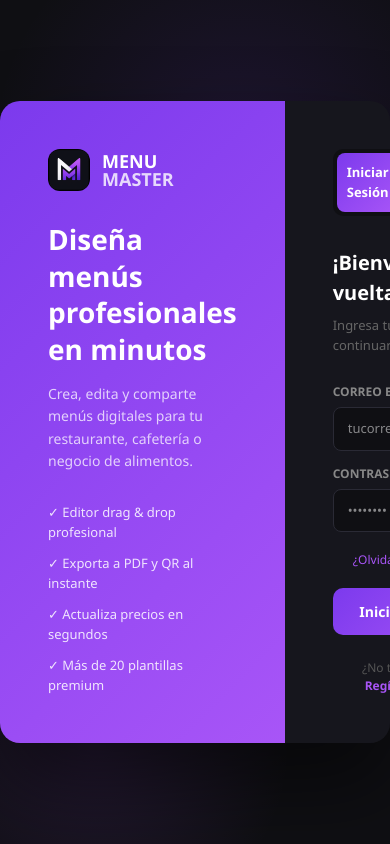
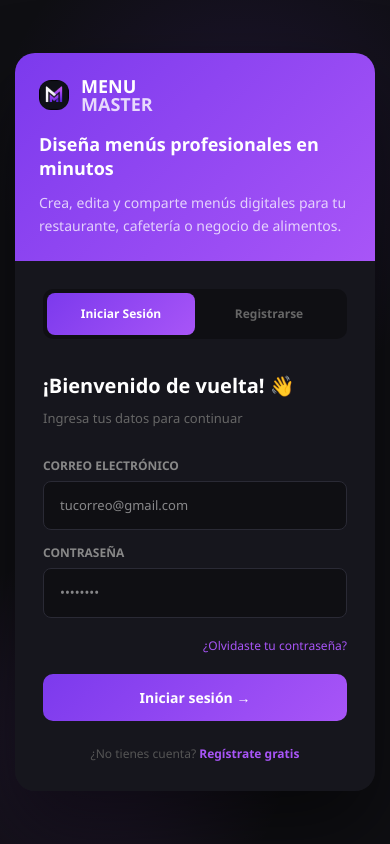
Before and after one commit to IRVINISAEL/EDITOR-MENU, a Next.js app in the folder menu-front/menus-app/: page /login in a window 390 px wide. Built offline with nearby package versions, Linux system fonts and the light colour scheme.

Commit message:
feat(login): agregar diseño responsive para dispositivos móviles

```diff
--- a/menu-front/menus-app/src/app/login/page.tsx
+++ b/menu-front/menus-app/src/app/login/page.tsx
@@ -9,6 +9,16 @@ export default function Login() {
   const [negocio, setNegocio] = useState("");
 
   const [mobile, setMobile] = useState(false);
+
+  useEffect(() => {
+    const resize = () => setMobile(window.innerWidth <= 768);
+
+    resize();
+
+    window.addEventListener("resize", resize);
+
+    return () => window.removeEventListener("resize", resize);
+}, []);
 
   const handleSubmit = async () => {
     const API = process.env.NEXT_PUBLIC_API_URL;
@@ -42,16 +52,6 @@ export default function Login() {
         alert(data.mensaje);
       }
     }
-    const [mobile, setMobile] = useState(false);
-
-    useEffect(() => {
-      const resize = () => setMobile(window.innerWidth <= 768);
-
-      resize();
-      window.addEventListener("resize", resize);
-
-      return () => window.removeEventListener("resize", resize);
-    }, []);
   };
 
   return (
@@ -80,7 +80,7 @@ export default function Login() {
           display: "flex",
           flexDirection: mobile ? "column" : "row",
           width: "100%",
-          maxWidth: mobile ? "100%" : 900,
+          maxWidth: mobile ? 420 : 900,
           minHeight: mobile ? "auto" : 560,
           borderRadius: 20,
           overflow: "hidden",
@@ -92,14 +92,19 @@ export default function Login() {
 
         {/* Panel izquierdo - decorativo */}
         <div style={{
-          flex: 1, background: "linear-gradient(135deg, #7c3aed, #a855f7)",
-          padding: mobile ? 28 : 48, display: "flex", flexDirection: "column",
-          justifyContent: mobile ? "center" : "space-between",
+          flex: mobile ? "none" : 1,
+          width: mobile ? "100%" : "auto",
+          background: "linear-gradient(135deg, #7c3aed, #a855f7)",
+          padding: mobile ? 24 : 48,
+          display: "flex",
+          flexDirection: "column",
+          justifyContent: mobile ? "flex-start" : "space-between",
+          gap: mobile ? 20 : 0,
         }}>
           {/* Logo */}
           <div style={{ display: "flex", alignItems: "center", gap: 12 }}>
-            <img src="/logo.png" alt="Menu Master" style={{ width: mobile ? 34 : 42,
-              height: mobile ? 34 : 42, borderRadius: 12 }} />
+            <img src="/logo.png" alt="Menu Master" style={{ width: mobile ? 30 : 42,
+            height: mobile ? 30 : 42, borderRadius: 12 }} />
             <div>
               <div style={{ color: "white", fontWeight: 800, fontSize: 18, lineHeight: 1 }}>MENU</div>
               <div style={{ color: "rgba(255,255,255,0.8)", fontWeight: 700, fontSize: 18, lineHeight: 1 }}>MASTER</div>
@@ -108,7 +113,7 @@ export default function Login() {
 
           {/* Texto central */}
           <div>
-            <h2 style={{ color: "white", fontSize: mobile ? 22 : 28, fontWeight: 700, margin: "0 0 16px", lineHeight: 1.3 }}>
+            <h2 style={{ color: "white", fontSize: mobile ? 18 : 28, fontWeight: 700, margin: "0 0 12px", lineHeight: 1.3 }}>
               Diseña menús profesionales en minutos
             </h2>
             <p style={{ color: "rgba(255,255,255,0.75)", fontSize: 14, lineHeight: 1.6, margin: 0 }}>
@@ -145,10 +150,11 @@ export default function Login() {
           }}>
             {(["login", "registro"] as const).map((m) => (
               <button key={m} onClick={() => setModo(m)} style={{
-                flex: 1, padding: "10px", border: "none", borderRadius: 8,
+                flex: 1, padding: mobile ? "12px 8px" : "10px",
+                whiteSpace: "nowrap", border: "none", borderRadius: 8,
                 background: modo === m ? "linear-gradient(135deg, #7c3aed, #a855f7)" : "transparent",
                 color: modo === m ? "white" : "#666",
-                fontWeight: 600, fontSize: 13, cursor: "pointer",
+                fontWeight: 600, fontSize: mobile ? 12 : 13, cursor: "pointer",
                 textTransform: "capitalize",
               }}>
                 {m === "login" ? "Iniciar sesión" : "Registrarse"}
```
